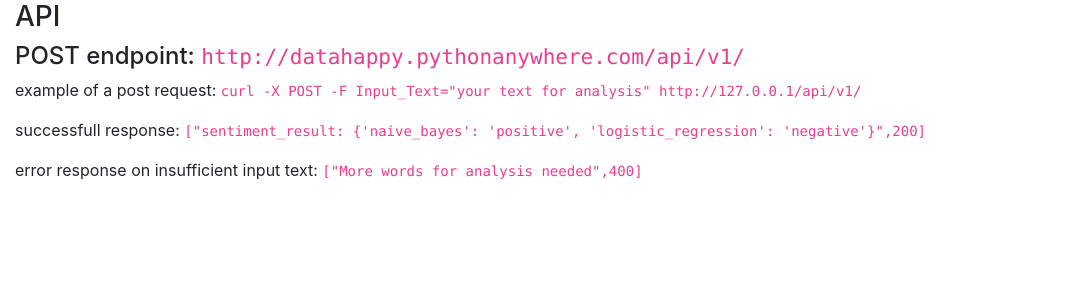
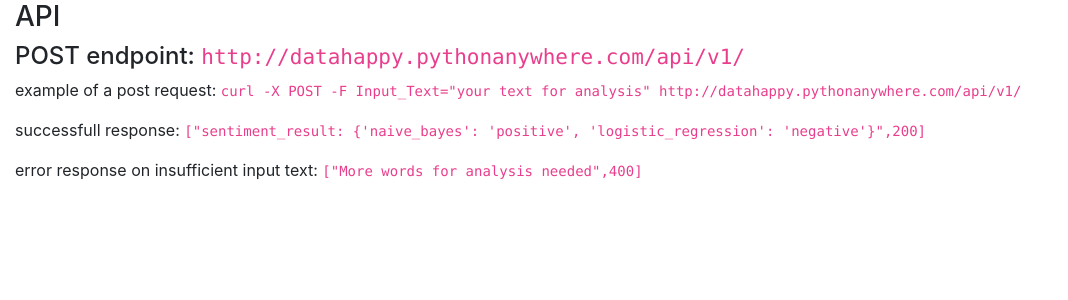
Before and after one commit to datahappy1/czech_language_sentiment_analyzer, a Flask app: page /API_DOCS in a window 1280 px wide. Shown: the part 56-356 px from the top of the page, without its empty margins (0-1068 px from the left). Run offline with Flask 2, Linux system fonts and the light colour scheme; parts of the project's set-up code (start-up, migrations or seed data) failed here and were passed over; some libraries are stand-ins or nearby versions.

Commit message:
cleanups

```diff
--- a/flask_webapp/templates/api_docs.html
+++ b/flask_webapp/templates/api_docs.html
@@ -4,7 +4,7 @@
     <div class="container-fluid">
         <h3>API</h3>
         <h4>POST endpoint: <code>http://datahappy.pythonanywhere.com/api/v1/</code></h4>
-        <p>example of a post request: <code>curl -X POST -F Input_Text="your text for analysis" http://127.0.0.1/api/v1/</code>
+        <p>example of a post request: <code>curl -X POST -F Input_Text="your text for analysis" http://datahappy.pythonanywhere.com/api/v1/</code>
         </p>
         <p>successfull response: <code>["sentiment_result: {'naive_bayes': 'positive', 'logistic_regression': 'negative'}",200]</code>
         </p>
```
